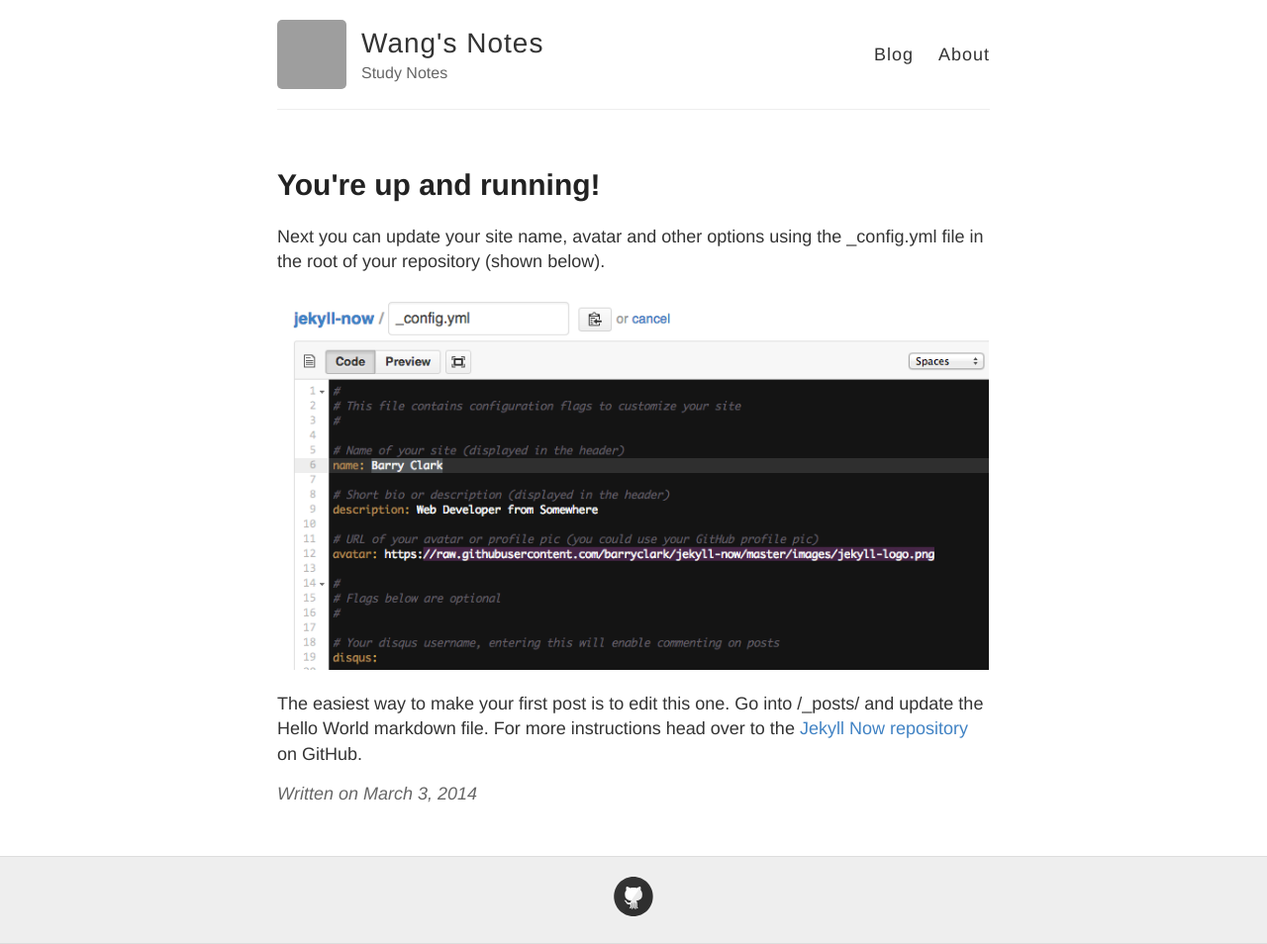
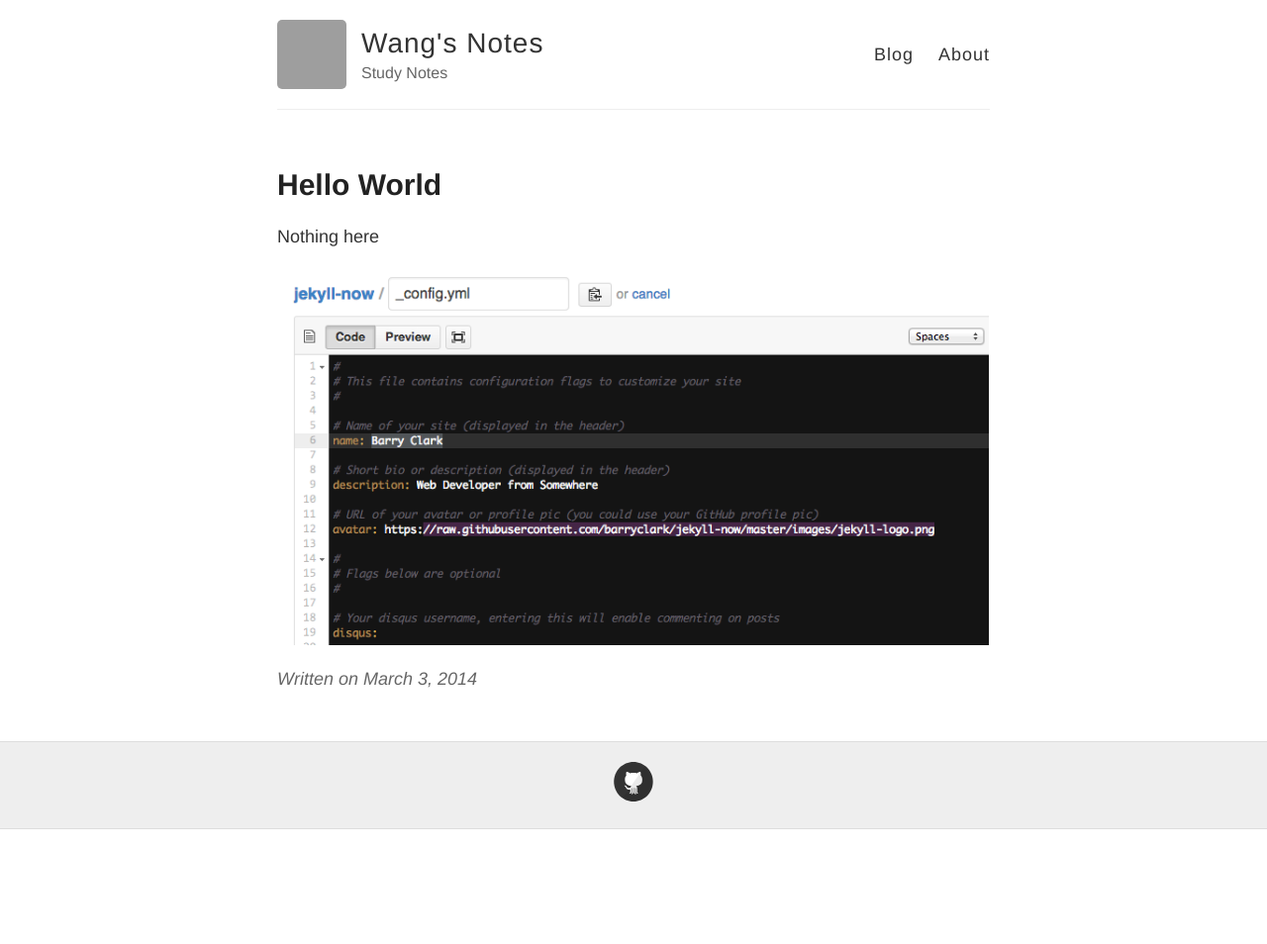
Before and after one commit to WangHexie/notes, a Jekyll site: the page built from _posts/2014-3-3-Hello-World.md, in a window 1280 px wide. Shown: the whole page at 99% size. Built offline with Jekyll 4.4.1, drawn with Linux system fonts in a browser that asks for light colours; after the commit the page ends 900 px from its top, so only the background shows below that; grey boxes are pictures that could not be loaded.

Commit message:
[update] hello world

```diff
--- a/_posts/2014-3-3-Hello-World.md
+++ b/_posts/2014-3-3-Hello-World.md
@@ -1,10 +1,8 @@
 ---
 layout: post
-title: You're up and running!
+title: Hello World
 ---
 
-Next you can update your site name, avatar and other options using the _config.yml file in the root of your repository (shown below).
+Nothing here
 
 ![_config.yml]({{ site.baseurl }}/images/config.png)
-
-The easiest way to make your first post is to edit this one. Go into /_posts/ and update the Hello World markdown file. For more instructions head over to the [Jekyll Now repository](https://github.com/barryclark/jekyll-now) on GitHub.
```
Also changed, not shown: _posts/machine-learning/2021-10-12-unsupervised-learning.md (+0 -6 lines).
